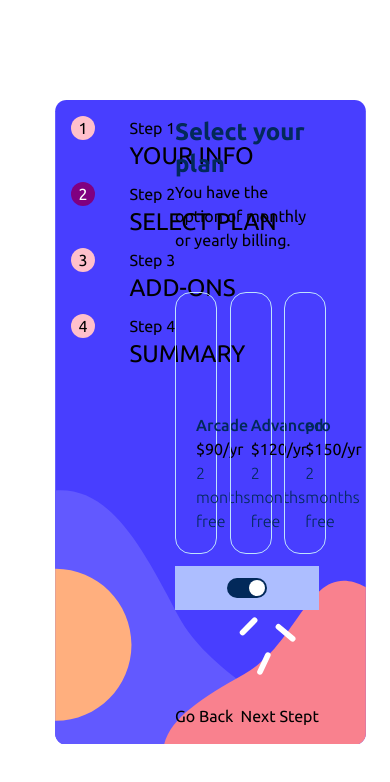
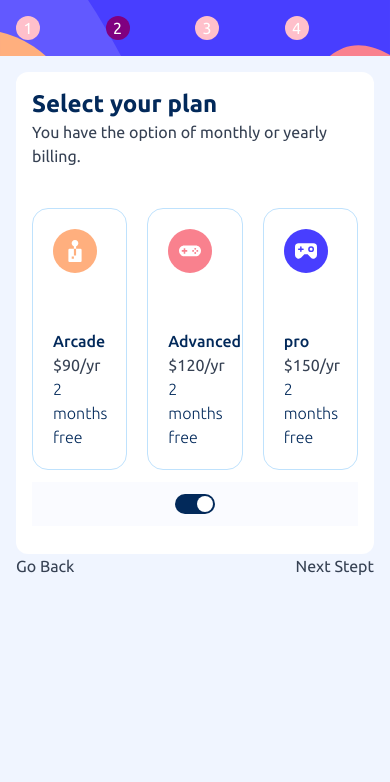
Before and after one commit to itksweb/multi-step-form-react, a React (Vite) app: page / in a window 390 px wide. Shown: the top 782 px of the page. Built offline with nearby package versions, Linux system fonts and the light colour scheme.

Commit message:
working on mobile layout

```diff
--- a/index.html
+++ b/index.html
@@ -1,14 +1,24 @@
-<!doctype html>
+<!DOCTYPE html>
 <html lang="en">
   <head>
     <meta charset="UTF-8" />
     <meta name="viewport" content="width=device-width, initial-scale=1.0" />
-    <link rel="icon" type="image/png" sizes="32x32" href="./src/assets/images/favicon-32x32.png">
-    <link rel="stylesheet" href="./src/index.css">
+    <link
+      rel="icon"
+      type="image/png"
+      sizes="32x32"
+      href="./src/assets/images/favicon-32x32.png"
+    />
+    <link rel="stylesheet" href="./src/index.css" />
     <title>Frontend Mentor | Multi Step Form</title>
   </head>
-  <body>
-    <div id="root"></div>
+  <body
+    class="m-0 min-h-[100vh] sm:flex sm:justify-center bg-[var(--Blue-100)]"
+  >
+    <div
+      id="root"
+      class="w-full m-0 min-h-[100vh] sm:flex sm:justify-center sm:items-center p-0"
+    ></div>
 
     <script type="module" src="/src/main.jsx"></script>
   </body>
--- a/src/App.jsx
+++ b/src/App.jsx
@@ -30,9 +30,9 @@ const App = () => {
   };
 
   return (
-    <div className="grid grid-flow-col grid-cols-3 text-black bg-white p-4 gap-8 max-w-[80%] min-h-[80vh] rounded-2xl ">
+    <div className="flex p-0 flex-col sm:flex-row text-gray-700 sm:bg-white sm:p-4 sm:gap-8  sm:min-h-[80vh] sm:rounded-xl ">
       <Sidebar step={step} />
-      <main className="col-span-2 rounded-2xl p-4 flex flex-col justify-between">
+      <main className=" rounded-2xl p-4 flex flex-col justify-between">
         <div className={`${step === 1 ? "h-full" : ""}`}>
           {step === 1 && (
             <PersonalInfo
--- a/src/components/Plan.jsx
+++ b/src/components/Plan.jsx
@@ -9,7 +9,7 @@ const plans = [
 
 const Plan = ({ isMonthly, setIsMonthly }) => {
   return (
-    <div>
+    <div className="bg-white rounded-xl p-4">
       <ContentHead
         title="Select your plan"
         descr="You have the option of monthly or yearly billing."
@@ -19,7 +19,7 @@ const Plan = ({ isMonthly, setIsMonthly }) => {
           <Plancard key={item[0]} item={item} isMonthly={isMonthly} />
         ))}
       </div>
-      <div className="month-switch flex justify-center items-center p-3 my-3 bg-[var(--Blue-300)]">
+      <div className="month-switch flex justify-center items-center p-3 my-3 bg-[var(--Blue-50)]">
         <div
           className={` w-10 cursor-pointer bg-[var(--Blue-950)] rounded-full h-5 flex items-center p-[2px] ${
             !isMonthly ? "justify-end" : "justify-start"
--- a/src/components/Sidebar.jsx
+++ b/src/components/Sidebar.jsx
@@ -5,7 +5,7 @@ const sideData = ["Your info", "Select plan", "Add-ons", "Summary"];
 
 const Step = ({ item, step }) => {
   return (
-    <div className="grid grid-cols-5 gap-1 mb-2.5 ">
+    <div className="grid grid-cols-1 sm:grid-cols-5 sm:gap-1 sm:mb-2.5 ">
       <div
         className={`col-span-1 p-2 rounded-full ${
           step === item[1] ? "bg-[purple] text-white" : "bg-[pink]"
@@ -13,9 +13,9 @@ const Step = ({ item, step }) => {
       >
         {item[1]}
       </div>
-      <div className="col-span-4">
+      <div className="hidden sm:block sm:col-span-4">
         <div className="">Step {item[1]}</div>
-        <div className="text-2xl">{item[0]}</div>
+        <div className="text-[0.9em] font-medium">{item[0]}</div>
       </div>
     </div>
   );
@@ -24,9 +24,9 @@ const Step = ({ item, step }) => {
 const Sidebar = ({ step }) => {
   return (
     <div
-      className={`col-span-1 min-w-80 h-full bg-no-repeat bg-contain p-4 bg-[url(/assets/images/bg-sidebar-desktop.svg)]`}
+      className={` w-full min-h-full text-[var(--White)] bg-no-repeat bg-cover p-4 bg-[url(/assets/images/bg-sidebar-mobile.svg)] sm:w-1/3 sm:bg-[url(/assets/images/bg-sidebar-desktop.svg)]`}
     >
-      <div>
+      <div className="grid grid-cols-4 sm:block">
         {sideData.map((item, i) => (
           <Step key={item} item={[item.toUpperCase(), i + 1]} step={step} />
         ))}
--- a/src/index.css
+++ b/src/index.css
@@ -6,7 +6,7 @@
   font-family: "Ubuntu", sans-serif;
   line-height: 1.5;
   font-weight: 400;
-  color-scheme: light dark;
+  /* color-scheme: light dark; */
   font-synthesis: none;
   text-rendering: optimizeLegibility;
   -webkit-font-smoothing: antialiased;
@@ -26,19 +26,20 @@
 }
 
 body {
-  margin: 0;
+  /* margin: 0;
   display: flex;
   justify-content: center;
   min-height: 100vh;
+  background-color: var(--Blue-100); */
 }
-#root {
+/* #root {
   width: 100%;
   margin: 0;
   min-height: 100vh;
   display: flex;
   justify-content: center;
   align-items: center;
-}
+} */
 
 input {
   color: var(--color-Blue-950);
```
